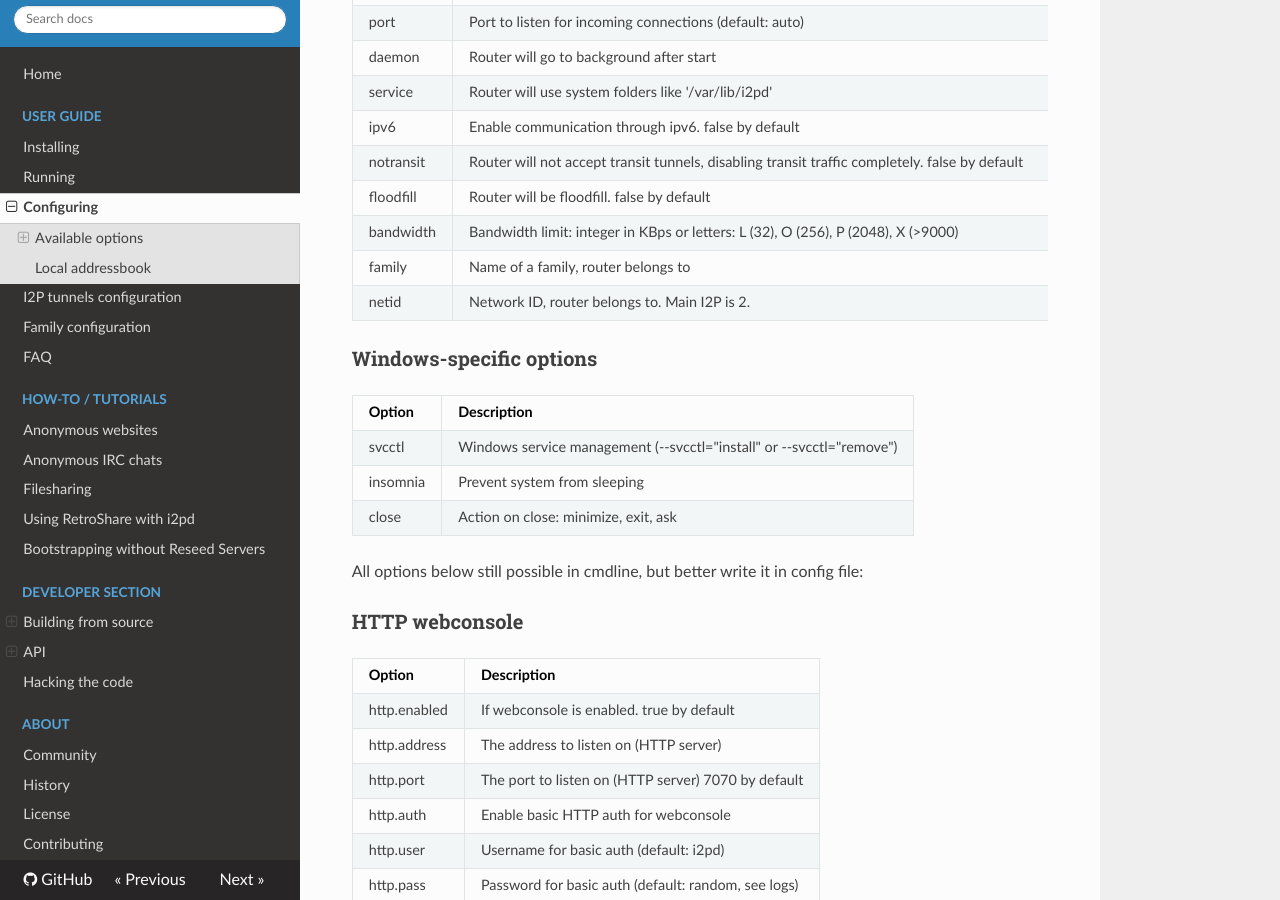
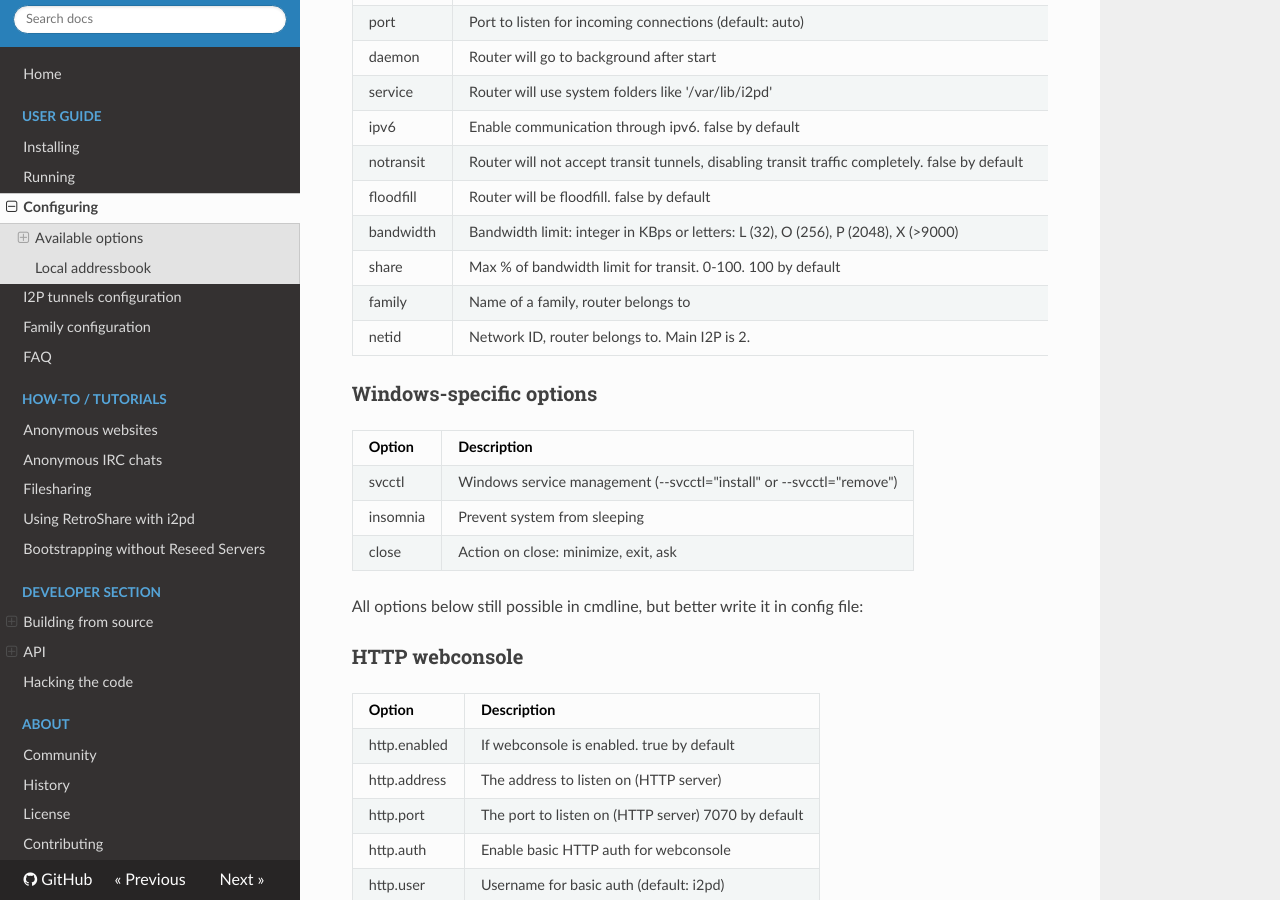
Before and after one commit to PurpleI2P/i2pd_docs_en, an MkDocs documentation site: the page built from docs/user-guide/configuration.md, in a window 1280 px wide and 900 px high, scrolled down 1316 px. Built offline with MkDocs 1.6.1, drawn with Linux system fonts in a browser that asks for light colours; nearby versions of some CDN libraries; old or Windows-style settings are respelled for this version of MkDocs.

Commit message:
'share' added

```diff
--- a/docs/user-guide/configuration.md
+++ b/docs/user-guide/configuration.md
@@ -58,6 +58,7 @@ ipv6                                   | Enable communication through ipv6. fals
 notransit                              | Router will not accept transit tunnels, disabling transit traffic completely. false by default
 floodfill                              | Router will be floodfill. false by default
 bandwidth                              | Bandwidth limit: integer in KBps or letters: L (32), O (256), P (2048), X (>9000)
+share                                  | Max % of bandwidth limit for transit. 0-100. 100 by default
 family                                 | Name of a family, router belongs to
 netid                                  | Network ID, router belongs to. Main I2P is 2.
 
```
